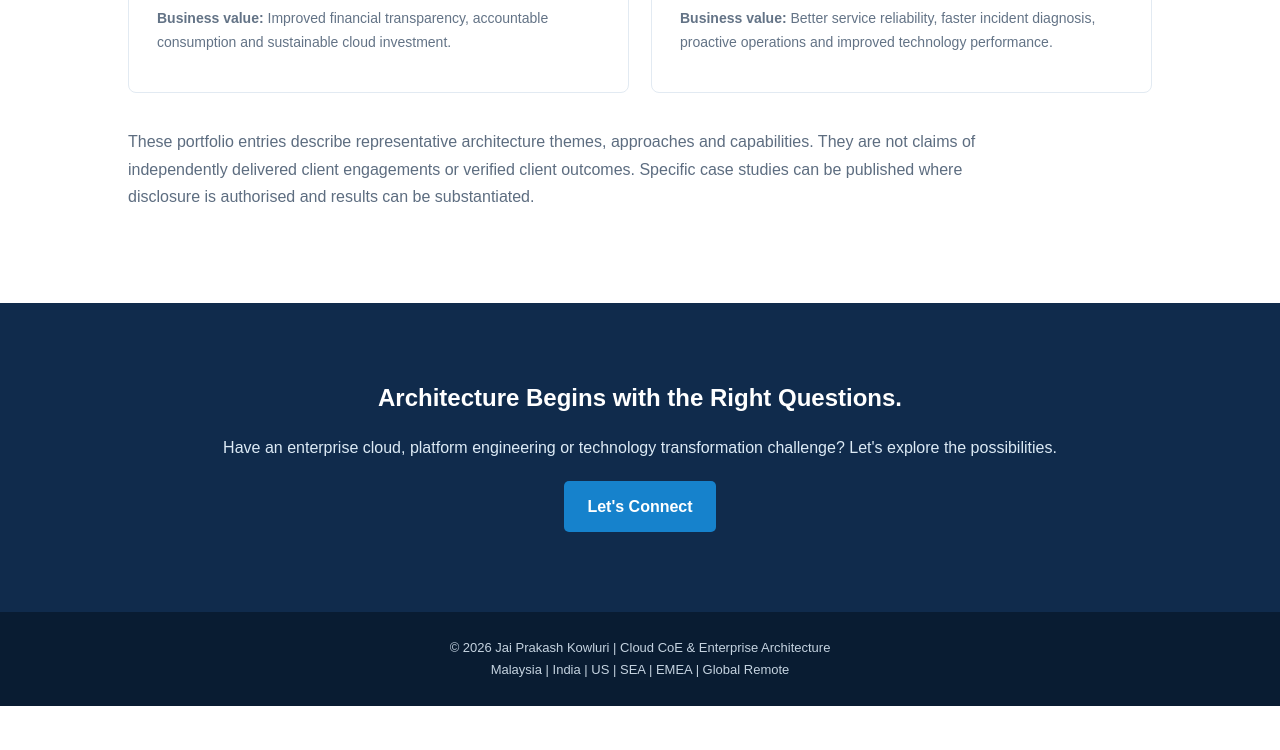
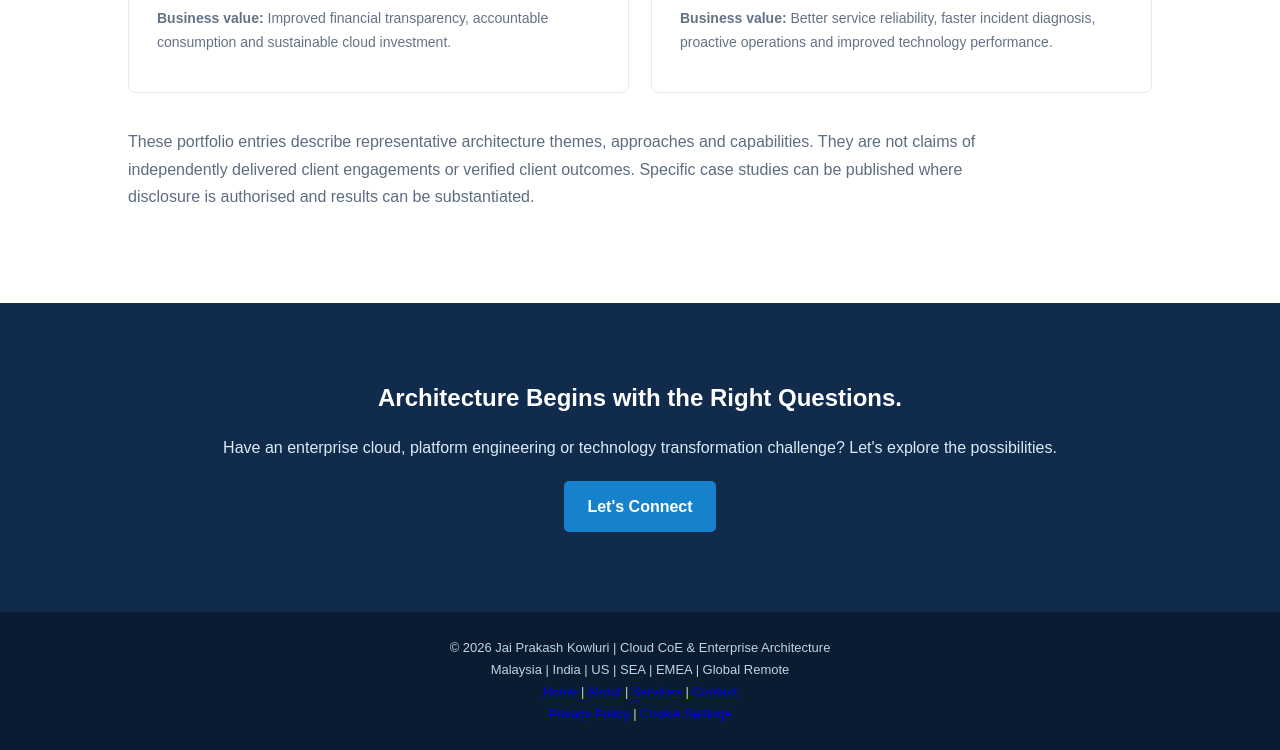
Before and after one commit to Jai-Prakash-Kowluri/jai-prakash-kowluri.github.io, a plain HTML site: page portfolio.html in a window 1280 px wide. Shown: the part 2048-2798 px from the top of the page. Before the commit the page ends 2754 px from the top, so only its background shows below. Drawn offline with Linux system fonts and the light colour scheme.

Commit message:
Update portfolio.html

```diff
--- a/portfolio.html
+++ b/portfolio.html
@@ -274,8 +274,29 @@
 </section>
 
 <footer>
-  <p>© 2026 Jai Prakash Kowluri | Cloud CoE & Enterprise Architecture</p>
-  <p>Malaysia | India | US | SEA | EMEA | Global Remote</p>
+
+  <p>
+    © 2026 Jai Prakash Kowluri | Cloud CoE & Enterprise Architecture
+  </p>
+
+  <p>
+    Malaysia | India | US | SEA | EMEA | Global Remote
+  </p>
+
+  <p>
+    <a href="index.html">Home</a> |
+    <a href="about.html">About</a> |
+    <a href="services.html">Services</a> |
+    <a href="contact.html">Contact</a>
+  </p>
+
+  <p>
+    <a href="privacy.html">Privacy Policy</a> |
+    <a href="#jp-cookie-settings" id="jp-cookie-settings">
+      Cookie Settings
+    </a>
+  </p>
+
 </footer>
 
 </body>
```
